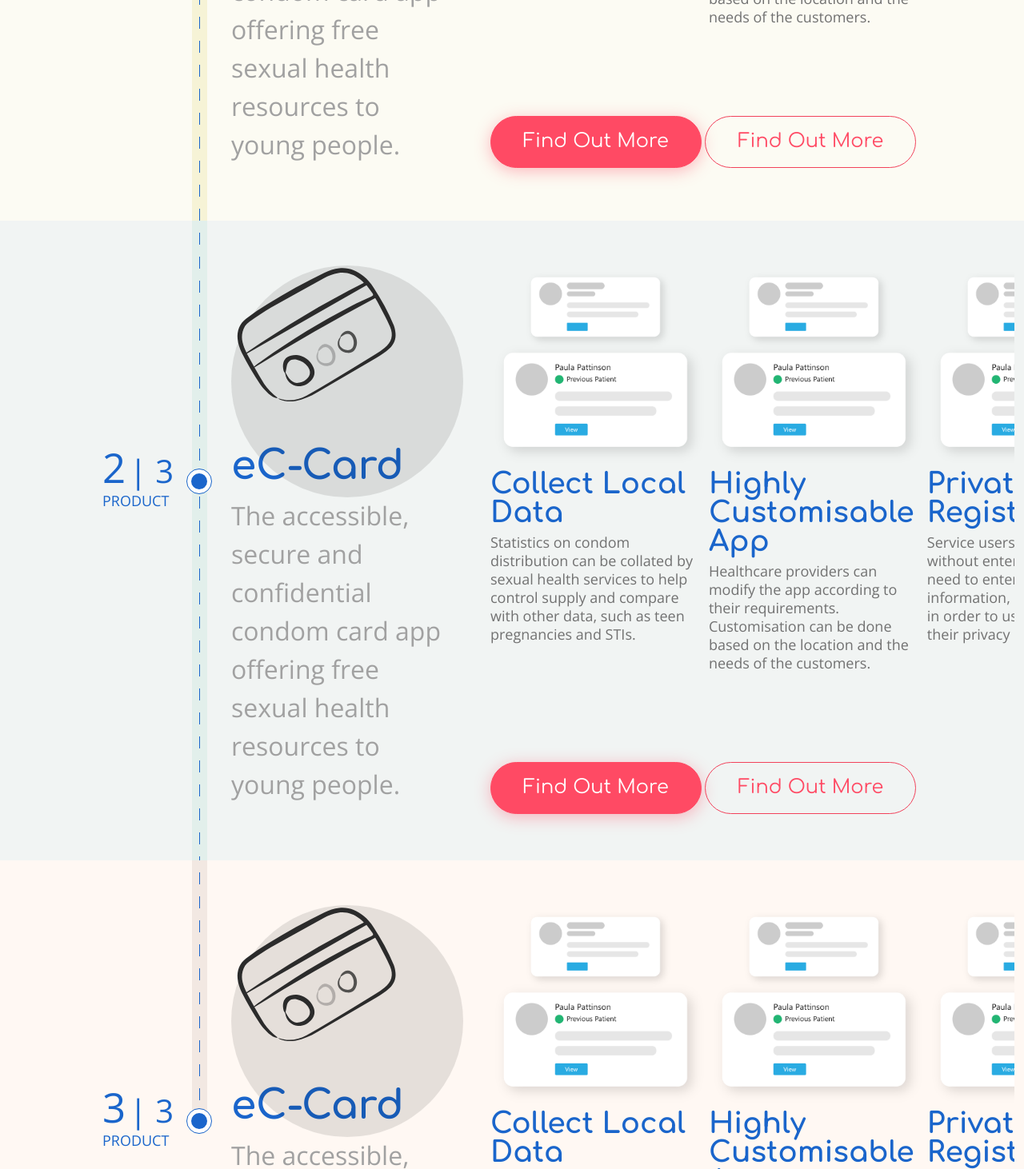
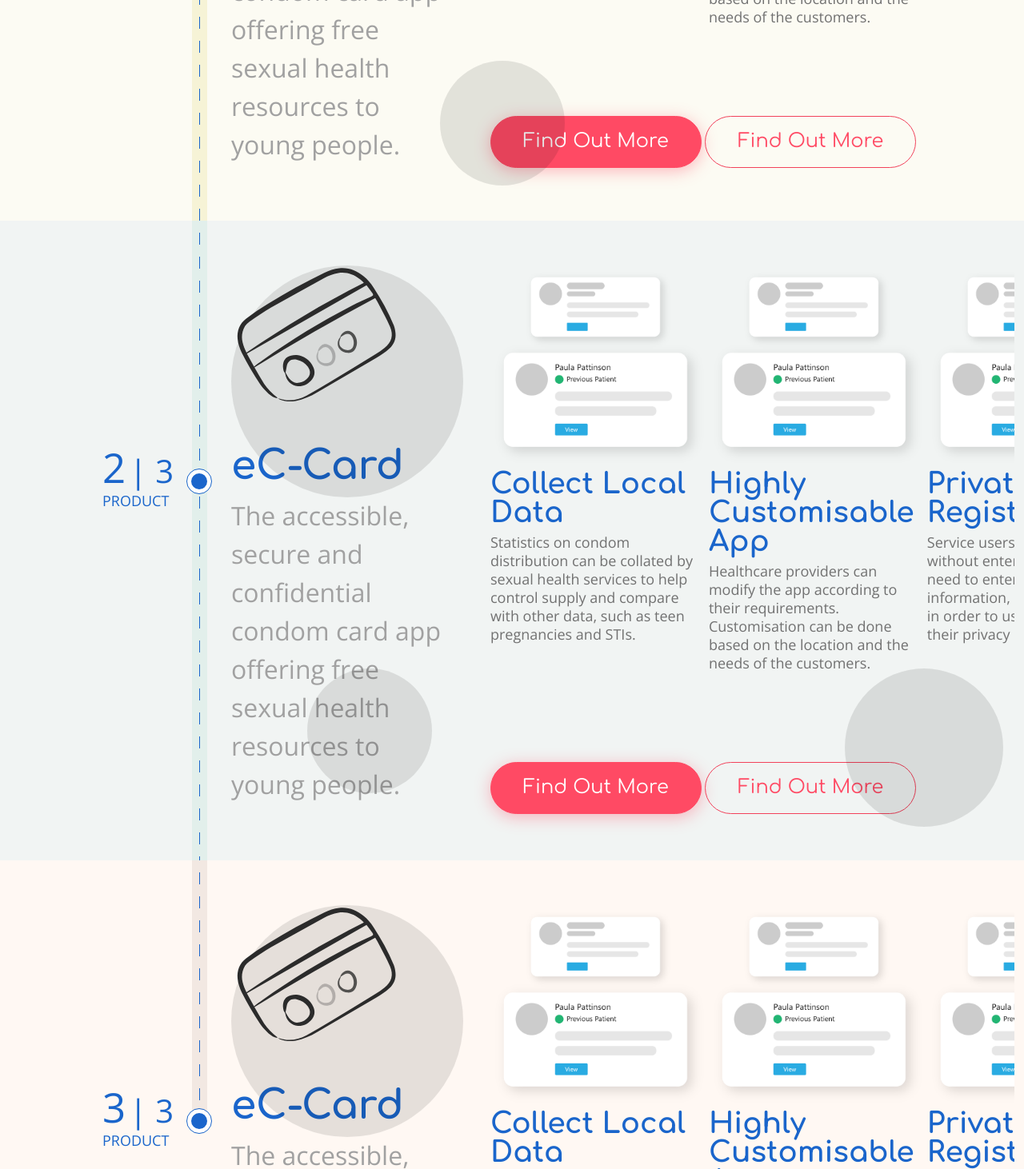
Before and after one commit to vishalsaini17/provide-digital-2, a plain HTML site: page index.html in a window 1280 px wide. Shown: the part 2186-3648 px from the top of the page at 80% size. Drawn offline with nearby package versions, Linux system fonts and the light colour scheme.

Commit message:
update ui

```diff
--- a/assets/css/style.css
+++ b/assets/css/style.css
@@ -480,9 +480,27 @@ section {
 }
 
 .bubble-p-sm-1 {
-  --bubble-size: 264px;
-  left: 80%;
-  top: -15%;
+  --bubble-size: 156px;
+  left: 43%;
+  top: 75%;
+}
+
+.bubble-pme-1 {
+  --bubble-size: 156px;
+  top: 70%;
+  left: 30%;
+}
+
+.bubble-pme-2 {
+  --bubble-size: 198px;
+  top: 70%;
+  left: 82.5%;
+}
+
+.bubble-covid-1 {
+  --bubble-size: 156px;
+  top: 79%;
+  left: 55%;
 }
 
 @media (min-width: 992px) {
--- a/index.html
+++ b/index.html
@@ -142,6 +142,7 @@
     </section>
     <section class="product product-1 spacing-y-2 spacing-y-md-0 snap-align-start bg-yellow-100 position-relative">
       <div class="bubble bubble-p-lg-1"></div>
+      <div class="bubble bubble-p-sm-1"></div>
       <div class="container-fluid spacing-start">
         <div class="row min-h-100vh">
           <div class="col-12 col-md-auto d-flex product-design-line">
@@ -191,7 +192,9 @@
         </div>
       </div>
     </section>
-    <section class="product product-2 spacing-y-2 spacing-y-md-0 snap-align-start bg-cyan-200">
+    <section class="product product-2 spacing-y-2 spacing-y-md-0 snap-align-start bg-cyan-200 position-relative">
+      <div class="bubble bubble-pme-1"></div>
+      <div class="bubble bubble-pme-2"></div>
       <div class="container-fluid spacing-start">
         <div class="row min-h-100vh">
           <div class="col-12 col-md-auto d-flex product-design-line">
@@ -241,7 +244,8 @@
         </div>
       </div>
     </section>
-    <section class="product product-3 spacing-y-2 spacing-y-md-0 snap-align-start bg-pink-100">
+    <section class="product product-3 spacing-y-2 spacing-y-md-0 snap-align-start bg-pink-100 position-relative">
+      <div class="bubble bubble-covid-1"></div>
       <div class="container-fluid spacing-start">
         <div class="row min-h-100vh">
           <div class="col-12 col-md-auto d-flex product-design-line">
```
